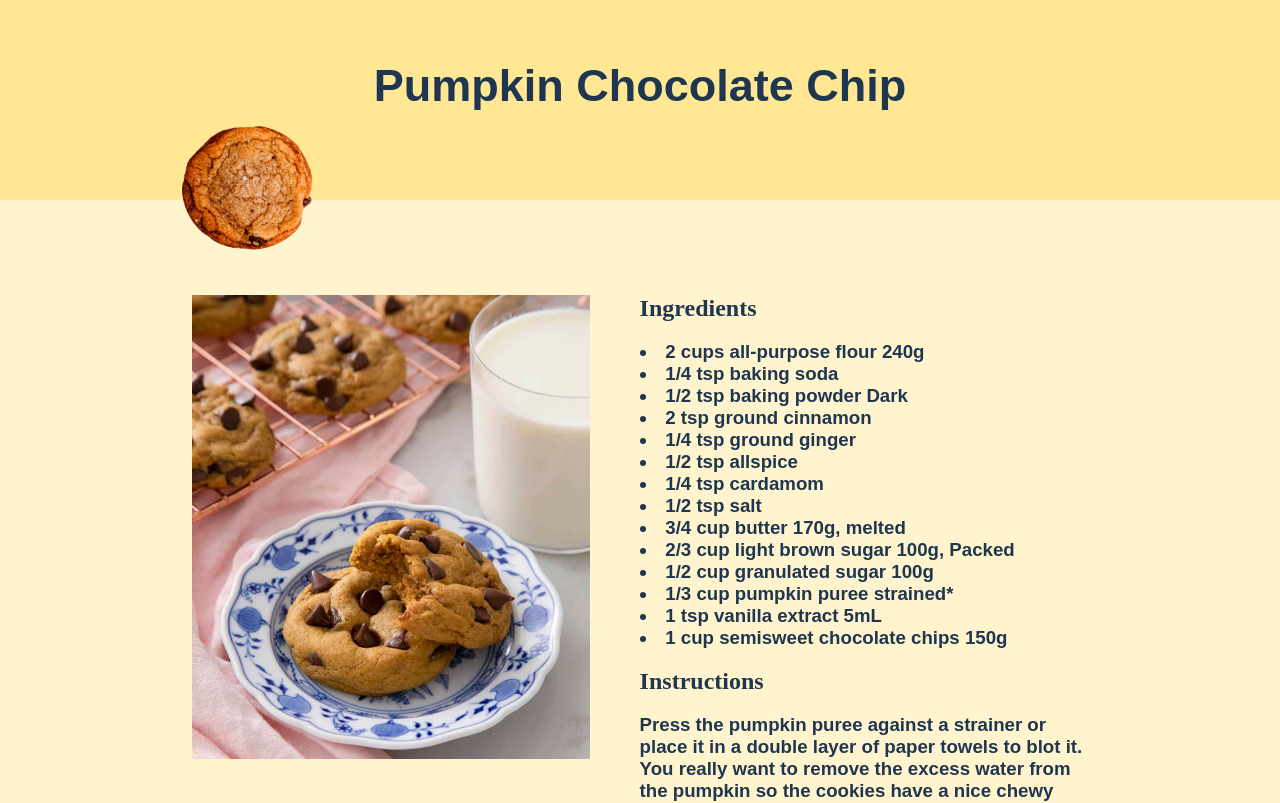
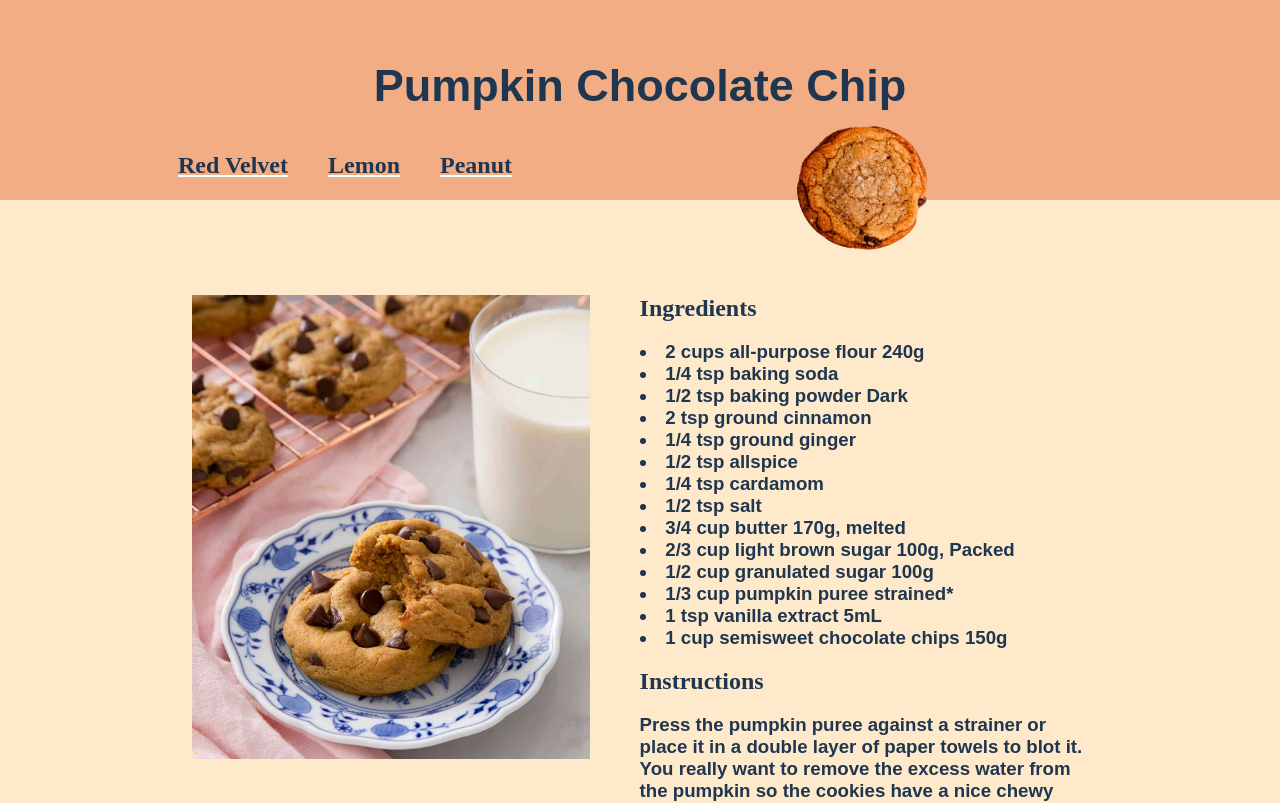
Before and after one commit to Petn2/P1-Cookies, a plain HTML site: page pumpkin.html in a window 1280 px wide. Shown: the top 803 px of the page. Drawn offline with Linux system fonts and the light colour scheme; a web font is replaced by a local one.

Commit message:
Update
nav bar , adjusted home button and other small changes

```diff
--- a/pumpkin.html
+++ b/pumpkin.html
@@ -11,12 +11,29 @@
   <body>
 
    <header class="pumpkin-top">
+
       <h3>Pumpkin Chocolate Chip</h3>
       <div class="hbutt">
         <a href="index.html"><img src="images/cookie.png"></a>
       </div>
 
-  </header>
+      <nav class="sub">
+        <div class="div-1">
+          <a href="red-velvet.html"><h4 class="topnav">Red Velvet</h4></a>
+        </div>
+
+
+        <div class="div-2">
+          <a href="lemon.html"><h4 class="topnav">Lemon</h4></a>
+        </div>
+
+
+        <div class="div-3">
+          <a href="peanut.html"><h4 class="topnav">Peanut</h4></a>
+        </div>
+       </nav>
+
+    </header>
 
     <main class="pumpkin-body">
 
--- a/style.css
+++ b/style.css
@@ -78,6 +78,32 @@ p, li{
 }
 
 
+
+.sub{
+  display: flex;
+  width: 40%;
+  justify-content: flex-end;
+  padding: 20px
+}
+
+.div-1{
+  justify-content: space-between;
+  padding: 20px;
+}
+
+.div-2{
+  justify-content: space-between;
+  padding: 20px;
+}
+
+.div-3{
+  justify-content: space-between;
+  padding: 20px;
+}
+
+
+
+
 .container{
   display: flex;
   width: 80%;
@@ -105,7 +131,7 @@ p, li{
 .hbutt{
   position: absolute;
   bottom:-50px;
-  left: 75px;;
+  right: 75px;;
 }
 .hbutt img{
   border-radius: 50%;
@@ -114,7 +140,7 @@ p, li{
 
 .hbutt{
     position: absolute;
-    left: 250px;
+    right: 350px;
     width: 125px;
     height: 125px;
     margin:-60px 0 0 -60px;
@@ -199,14 +225,14 @@ padding-top: 95px;
 .pumpkin-top{
   height: 140px;
   width: 100vw;
-  background-color: rgb(255,231,147);
+  background-color: rgb(242,173,133);
   position: relative;
   padding-top: 60px;
   text-align:center;
 }
 .pumpkin-body{
 width: 100vw;
-background-color: rgb(255,244,206);
+background-color: rgb(254,234,203);
 min-height: 100vh;
 padding-top: 95px;
 }
```
Also changed, not shown: lemon.html (+18 -1 lines), peanut.html (+18 -1 lines), red-velvet.html (+18 -1 lines).
